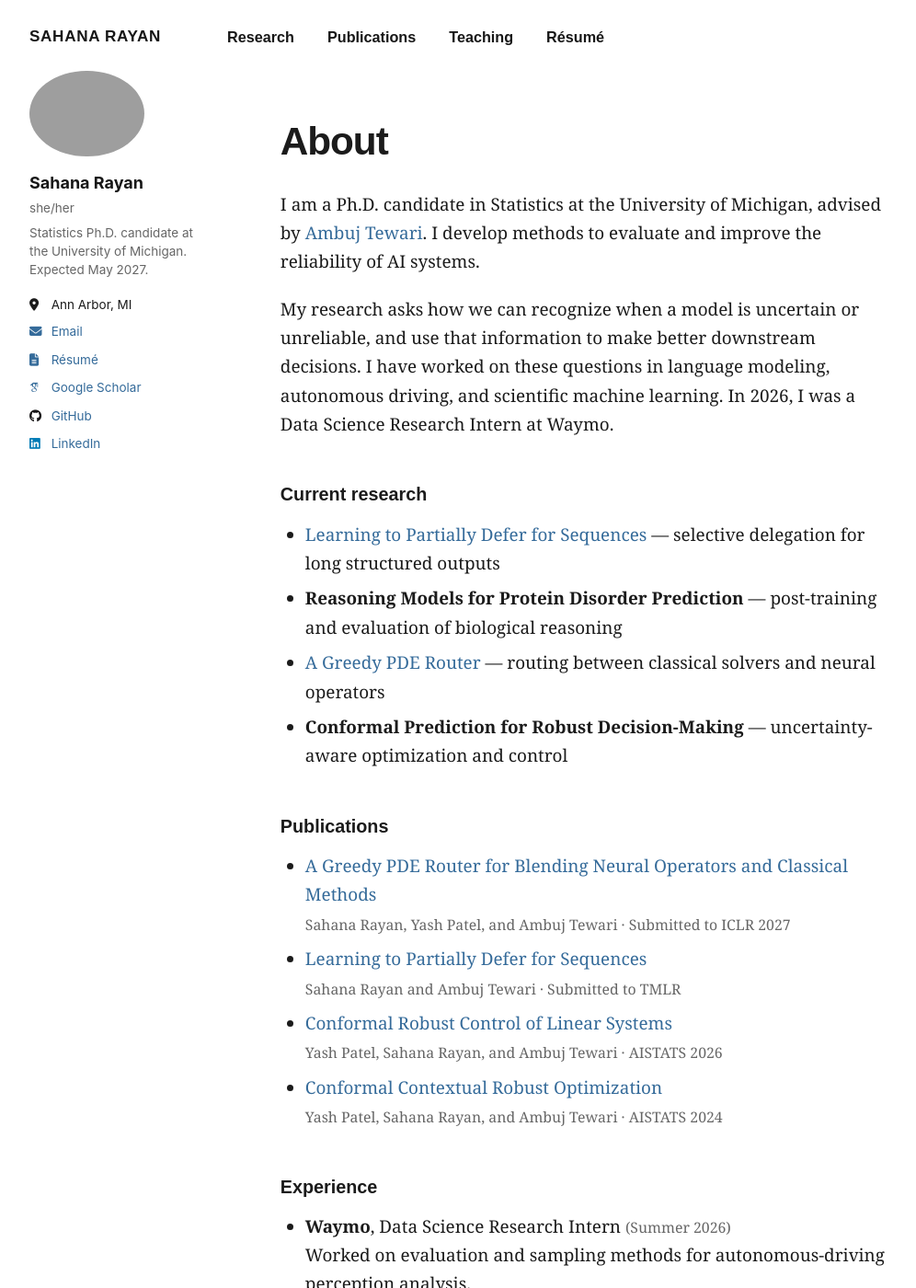
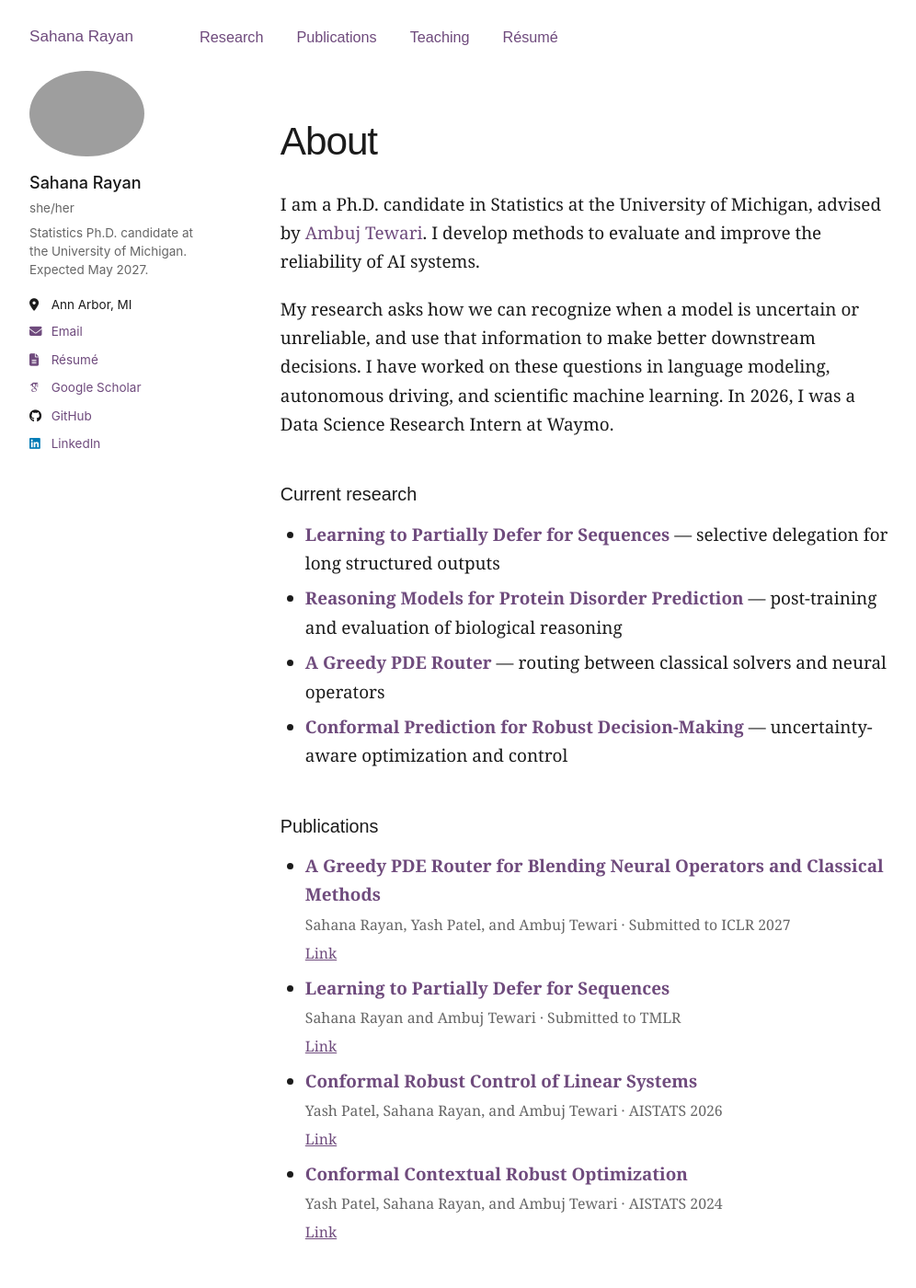
Before and after one commit to srayan00/srayan00.github.io, a Jekyll site: the page built from _pages/about.md, in a window 1280 px wide and 1400 px high. Shown: the whole window at 92% size, without its empty margins (105-1101 px from the left). Built offline with Jekyll 4.4.1, drawn with Linux system fonts in a browser that asks for light colours; some web fonts are replaced.

Commit message:
Changed some font colors

```diff
--- a/_pages/about.md
+++ b/_pages/about.md
@@ -14,17 +14,17 @@ My research asks how we can recognize when a model is uncertain or unreliable, a
 
 ## Current research {#research}
 
-- [Learning to Partially Defer for Sequences](https://arxiv.org/abs/2502.01459) — selective delegation for long structured outputs
-- **Reasoning Models for Protein Disorder Prediction** — post-training and evaluation of biological reasoning
-- [A Greedy PDE Router](https://arxiv.org/abs/2509.24814) — routing between classical solvers and neural operators
-- **Conformal Prediction for Robust Decision-Making** — uncertainty-aware optimization and control
+- <span class="research-topic">Learning to Partially Defer for Sequences</span> — selective delegation for long structured outputs
+- <span class="research-topic">Reasoning Models for Protein Disorder Prediction</span> — post-training and evaluation of biological reasoning
+- <span class="research-topic">A Greedy PDE Router</span> — routing between classical solvers and neural operators
+- <span class="research-topic">Conformal Prediction for Robust Decision-Making</span> — uncertainty-aware optimization and control
 
 ## Publications {#publications}
 
-- [A Greedy PDE Router for Blending Neural Operators and Classical Methods](https://arxiv.org/abs/2509.24814)<br><span class="item-details">Sahana Rayan, Yash Patel, and Ambuj Tewari · Submitted to ICLR 2027</span>
-- [Learning to Partially Defer for Sequences](https://arxiv.org/abs/2502.01459)<br><span class="item-details">Sahana Rayan and Ambuj Tewari · Submitted to TMLR</span>
-- [Conformal Robust Control of Linear Systems](https://arxiv.org/abs/2405.16250)<br><span class="item-details">Yash Patel, Sahana Rayan, and Ambuj Tewari · AISTATS 2026</span>
-- [Conformal Contextual Robust Optimization](https://proceedings.mlr.press/v238/patel24a.html)<br><span class="item-details">Yash Patel, Sahana Rayan, and Ambuj Tewari · AISTATS 2024</span>
+- <span class="publication-title">A Greedy PDE Router for Blending Neural Operators and Classical Methods</span><br><span class="item-details">Sahana Rayan, Yash Patel, and Ambuj Tewari · Submitted to ICLR 2027</span><br><a class="publication-link" href="https://arxiv.org/abs/2509.24814">Link</a>
+- <span class="publication-title">Learning to Partially Defer for Sequences</span><br><span class="item-details">Sahana Rayan and Ambuj Tewari · Submitted to TMLR</span><br><a class="publication-link" href="https://arxiv.org/abs/2502.01459">Link</a>
+- <span class="publication-title">Conformal Robust Control of Linear Systems</span><br><span class="item-details">Yash Patel, Sahana Rayan, and Ambuj Tewari · AISTATS 2026</span><br><a class="publication-link" href="https://arxiv.org/abs/2405.16250">Link</a>
+- <span class="publication-title">Conformal Contextual Robust Optimization</span><br><span class="item-details">Yash Patel, Sahana Rayan, and Ambuj Tewari · AISTATS 2024</span><br><a class="publication-link" href="https://proceedings.mlr.press/v238/patel24a.html">Link</a>
 
 ## Experience {#experience}
 
--- a/assets/css/main.scss
+++ b/assets/css/main.scss
@@ -46,8 +46,9 @@
   --global-bg-color: #ffffff;
   --global-text-color: #1b1b1b;
   --global-border-color: #e7e7e7;
-  --global-link-color: #356b9a;
-  --global-link-color-hover: #244f75;
+  --global-link-color: #6f4b7d;
+  --global-link-color-hover: #53385e;
+  --global-link-color-visited: #6f4b7d;
 
   font-family: Georgia, "Times New Roman", serif;
 
@@ -64,15 +65,16 @@
     }
 
     .masthead__menu-item a {
-      color: #171717;
+      color: #6f4b7d;
       font-size: 0.9rem;
-      font-weight: 600;
+      font-weight: 500;
     }
 
     .masthead__menu-item--lg a {
       font-size: 0.95rem;
-      letter-spacing: 0.04em;
-      text-transform: uppercase;
+      font-weight: 500;
+      letter-spacing: 0;
+      text-transform: none;
     }
   }
 
@@ -103,6 +105,7 @@
       margin-bottom: 0.35rem;
       color: #171717;
       font-size: 1rem;
+      font-weight: 500;
     }
 
     .author__pronouns {
@@ -124,7 +127,7 @@
     }
 
     .author__urls a {
-      color: #356b9a;
+      color: #6f4b7d;
     }
   }
 
@@ -140,6 +143,7 @@
     margin-bottom: 1.75rem;
     font-family: Arial, Helvetica, sans-serif;
     font-size: 2.35rem;
+    font-weight: 500;
     letter-spacing: -0.025em;
   }
 
@@ -164,6 +168,7 @@
       border: 0;
       font-family: Arial, Helvetica, sans-serif;
       font-size: 1.1rem;
+      font-weight: 500;
     }
 
     ul {
@@ -176,10 +181,11 @@
     }
 
     a {
-      color: #356b9a;
+      color: #6f4b7d;
       text-decoration: none;
 
       &:hover {
+        color: #53385e;
         text-decoration: underline;
       }
     }
@@ -187,6 +193,27 @@
     .item-details {
       color: #666;
       font-size: 0.88rem;
+    }
+
+    .research-topic,
+    .publication-title {
+      color: #6f4b7d;
+      font-weight: 600;
+    }
+
+    .publication-link {
+      color: #6f4b7d;
+      font-size: 0.88rem;
+      text-decoration: underline;
+
+      &:hover {
+        color: #53385e;
+        text-decoration: underline;
+      }
+    }
+
+    strong {
+      font-weight: 600;
     }
   }
 
@@ -221,4 +248,10 @@
       max-width: none;
     }
   }
+
+  @media (max-width: 600px) {
+    .masthead .visible-links .masthead__menu-item:not(:first-child):not(:last-child) {
+      display: none;
+    }
+  }
 }
```
